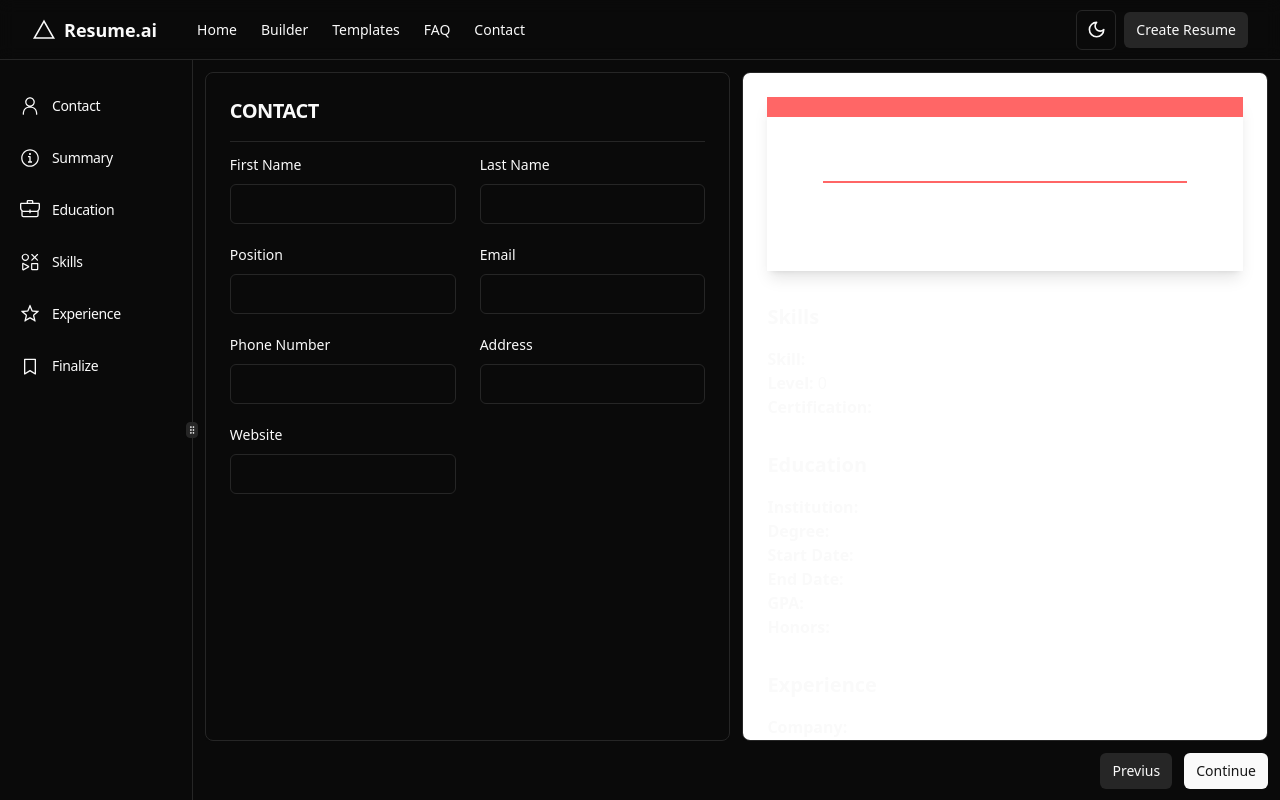
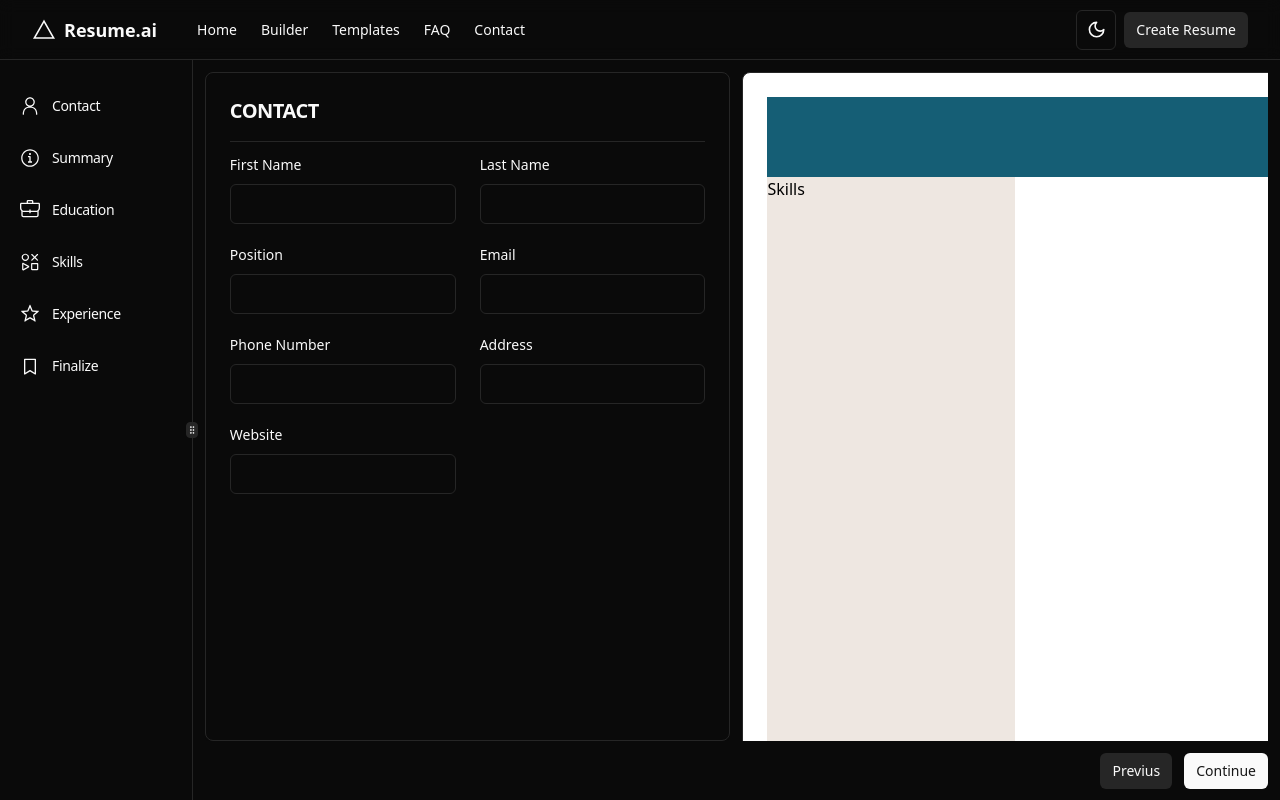
Before and after one commit to dan-begaliev/resume-builder-web-app, a React (Vite) app: page /resume-builder/contact in a window 1280 px wide. Built offline with nearby package versions, Linux system fonts and the light colour scheme; the HTML template or start-up script is replaced by a standard one.

Commit message:
Co-authored-by: devbayel <devbayel@users.noreply.github.com>

```diff
--- a/src/components/NotFound.tsx
+++ b/src/components/NotFound.tsx
@@ -4,7 +4,7 @@ import { Button } from "./ui/button";
 export default function NotFound() {
   return (
     <div className="h-screen flex flex-col items-center justify-center">
-      <h1>404 - Not Found</h1>
+      <h1>404 - Ama Loh, zdes byl the greatest king Bayel</h1>
       <Button asChild>
         <Link to="/">Go Home</Link>
       </Button>
--- a/src/pages/ResumeBuilder/components/Preview.tsx
+++ /dev/null
@@ -1,139 +0,0 @@
-import React from "react";
-import { ResumeData } from "@/config/builderData";
-import { useAppSelector } from "@/hooks/reduxHooks";
-import { Card } from "@/components/ui/card";
-
-const ResumePreview: React.FC = () => {
-  const resumeData = useAppSelector(
-    (state) => state.resumeBuilder
-  ) as ResumeData;
-
-  return (
-    <Card className="h-full items-center justify-center p-6 overflow-scroll bg-white">
-      {/* Contact Section */}
-      <section className="mb-8">
-        <div
-          className="shadow-lg h-full p-14 border-t-[20px]  text-center"
-          style={{ borderColor: "#ff6666", color: "#ff6666" }}
-        >
-          <div className="text-xl font-bold">
-            {resumeData.contact.firstname.value}{" "}
-            {resumeData.contact.lastname.value}
-          </div>
-          <div style={{ color: "black" }}>
-            {resumeData.contact.position.value}
-          </div>
-          <div>{resumeData.contact.address.value}</div>
-          <div className="font-normal test-sx flex justify-between">
-            {" "}
-            <p>{resumeData.contact.email.value}</p>
-            <p>{resumeData.contact.website.value}</p>
-            <p>{resumeData.contact.phone.value}</p>
-          </div>
-          <hr
-            className="border-[1.5px] my-2"
-            style={{ borderColor: "#ff6666" }}
-          />
-          {/* Summary Section */}
-          <section className="mb-8 text-xs" style={{ color: "black" }}>
-            {/* <p>
-              <strong>Title:</strong> {resumeData.summary.title.value}
-            </p> */}
-            <div
-              style={{
-                color: "black",
-                wordWrap: "break-word",
-                textAlign:
-                  "justify" /* Justify text for a more even appearance */,
-                lineHeight:
-                  "1.5" /* Adjust line height for better readability */,
-              }}
-            >
-              {resumeData.summary.description.value}
-            </div>
-            {/* <p>
-              <strong>Objective:</strong> {resumeData.summary.objective.value}
-            </p> */}
-          </section>
-        </div>
-      </section>
-
-      {/* Skills Section */}
-      <section className="mb-8">
-        <h2 className="text-xl font-bold mb-4">Skills</h2>
-        {resumeData.skills.map((skill, index) => (
-          <div key={index} className="mb-2">
-            <p>
-              <strong>Skill:</strong> {skill.name.value}
-            </p>
-            <p>
-              <strong>Level:</strong> {skill.level.value}
-            </p>
-            <p>
-              <strong>Certification:</strong> {skill.certification.value}
-            </p>
-          </div>
-        ))}
-      </section>
-
-      {/* Education Section */}
-      <section className="mb-8">
-        <h2 className="text-xl font-bold mb-4">Education</h2>
-        {resumeData.education.map((edu, index) => (
-          <div key={index} className="mb-2">
-            <p>
-              <strong>Institution:</strong> {edu.institution.value}
-            </p>
-            <p>
-              <strong>Degree:</strong> {edu.degree.value}
-            </p>
-            <p>
-              <strong>Start Date:</strong> {edu.startDate.value}
-            </p>
-            <p>
-              <strong>End Date:</strong> {edu.endDate.value}
-            </p>
-            <p>
-              <strong>GPA:</strong> {edu.gpa.value}
-            </p>
-            <p>
-              <strong>Honors:</strong> {edu.honors.value}
-            </p>
-          </div>
-        ))}
-      </section>
-
-      {/* Experience Section */}
-      <section>
-        <h2 className="text-xl font-bold mb-4">Experience</h2>
-        {resumeData.experience.map((exp, index) => (
-          <div key={index} className="mb-2">
-            <p>
-              <strong>Company:</strong> {exp.company.value}
-            </p>
-            <p>
-              <strong>Position:</strong> {exp.position.value}
-            </p>
-            <p>
-              <strong>Start Date:</strong> {exp.startDate.value}
-            </p>
-            <p>
-              <strong>End Date:</strong> {exp.endDate.value}
-            </p>
-            <p>
-              <strong>Description:</strong> {exp.description.value}
-            </p>
-            <p>
-              <strong>Responsibilities:</strong> {exp.responsibilities.value}
-            </p>
-            <p>
-              <strong>Achievements:</strong> {exp.achievements.value}
-            </p>
-          </div>
-        ))}
-      </section>
-    </Card>
-  );
-};
-
-export default ResumePreview;
--- /dev/null
+++ b/src/pages/ResumeBuilder/components/Preview/Preview.tsx
@@ -0,0 +1,161 @@
+import React from "react";
+import { ResumeData } from "@/config/builderData";
+import { useAppSelector } from "@/hooks/reduxHooks";
+import { Card } from "@/components/ui/card";
+
+const ResumePreview: React.FC = () => {
+  const resumeData = useAppSelector(
+    (state) => state.resumeBuilder
+  ) as ResumeData;
+
+  return (
+    <Card
+      className="h-full  p-6 overflow-scroll"
+      style={{
+        color: "black",
+        backgroundColor: "white",
+        width: "210mm",
+        height: "297mm",
+      }}
+    >
+      <div
+        className="text-3xl p-10 flex justify-center bg-cyan-800 font-bold"
+        style={{ color: "white" }}
+      >
+        {resumeData.contact.firstname.value} {resumeData.contact.lastname.value}
+      </div>
+      <div className="divide flex flex-row">
+        <div className="w-1/3 h-dvh flex bg-[#EEE7E1]">Skills</div>
+        <div className="w-2/3 h-dvh">
+          <section title="contact-details"></section>
+          <section title="skills"></section>
+        </div>
+      </div>
+    </Card>
+  );
+};
+
+export default ResumePreview;
+
+// {
+//   /* Contact Section */
+// }
+// <section className="mb-8">
+//   <div
+//     className="shadow-lg h-full p-14 border-t-[20px]  text-center"
+//     style={{ borderColor: "#ff6666", color: "#ff6666" }}
+//   >
+//     <div className="text-xl font-bold">
+//       {resumeData.contact.firstname.value} {resumeData.contact.lastname.value}
+//     </div>
+//     <div style={{ color: "black" }}>{resumeData.contact.position.value}</div>
+//     <div>{resumeData.contact.address.value}</div>
+//     <div className="font-normal test-sx flex justify-between">
+//       {" "}
+//       <p>{resumeData.contact.email.value}</p>
+//       <p>{resumeData.contact.website.value}</p>
+//       <p>{resumeData.contact.phone.value}</p>
+//     </div>
+//     <hr className="border-[1.5px] my-2" style={{ borderColor: "#ff6666" }} />
+//     {/* Summary Section */}
+//     <section className="mb-8 text-xs" style={{ color: "black" }}>
+//       {/* <p>
+//        <strong>Title:</strong> {resumeData.summary.title.value}
+//      </p> */}
+//       <div
+//         style={{
+//           color: "black",
+//           wordWrap: "break-word",
+//           textAlign: "justify" /* Justify text for a more even appearance */,
+//           lineHeight: "1.5" /* Adjust line height for better readability */,
+//         }}
+//       >
+//         {resumeData.summary.description.value}
+//       </div>
+//       {/* <p>
+//        <strong>Objective:</strong> {resumeData.summary.objective.value}
+//      </p> */}
+//     </section>
+//   </div>
+// </section>;
+
+// {
+//   /* Skills Section */
+// }
+// <section className="mb-8">
+//   <h2 className="text-xl font-bold mb-4">Skills</h2>
+//   {resumeData.skills.map((skill, index) => (
+//     <div key={index} className="mb-2">
+//       <p>
+//         <strong>Skill:</strong> {skill.name.value}
+//       </p>
+//       <p>
+//         <strong>Level:</strong> {skill.level.value}
+//       </p>
+//       <p>
+//         <strong>Certification:</strong> {skill.certification.value}
+//       </p>
+//     </div>
+//   ))}
+// </section>;
+
+// {
+//   /* Education Section */
+// }
+// <section className="mb-8">
+//   <h2 className="text-xl font-bold mb-4">Education</h2>
+//   {resumeData.education.map((edu, index) => (
+//     <div key={index} className="mb-2">
+//       <p>
+//         <strong>Institution:</strong> {edu.institution.value}
+//       </p>
+//       <p>
+//         <strong>Degree:</strong> {edu.degree.value}
+//       </p>
+//       <p>
+//         <strong>Start Date:</strong> {edu.startDate.value}
+//       </p>
+//       <p>
+//         <strong>End Date:</strong> {edu.endDate.value}
+//       </p>
+//       <p>
+//         <strong>GPA:</strong> {edu.gpa.value}
+//       </p>
+//       <p>
+//         <strong>Honors:</strong> {edu.honors.value}
+//       </p>
+//     </div>
+//   ))}
+// </section>;
+
+// {
+//   /* Experience Section */
+// }
+// <section>
+//   <h2 className="text-xl font-bold mb-4">Experience</h2>
+//   {resumeData.experience.map((exp, index) => (
+//     <div key={index} className="mb-2">
+//       <p>
+//         <strong>Company:</strong> {exp.company.value}
+//       </p>
+//       <p>
+//         <strong>Position:</strong> {exp.position.value}
+//       </p>
+//       <p>
+//         <strong>Start Date:</strong> {exp.startDate.value}
+//       </p>
+//       <p>
+//         <strong>End Date:</strong> {exp.endDate.value}
+//       </p>
+//       <p>
+//         <strong>Description:</strong> {exp.description.value}
+//       </p>
+//       <p>
+//         <strong>Responsibilities:</strong> {exp.responsibilities.value}
+//       </p>
+//       <p>
+//         <strong>Achievements:</strong> {exp.achievements.value}
+//       </p>
+//     </div>
+//   ))}
+// </section>;
--- a/src/pages/ResumeBuilder/index.tsx
+++ b/src/pages/ResumeBuilder/index.tsx
@@ -8,7 +8,7 @@ import { cn } from "@/lib/utils";
 import { useState } from "react";
 
 import Sidebar from "./components/Sidebar";
-import Preview from "./components/Preview";
+import Preview from "./components/Preview/Preview";
 import Editor from "./components/Editor";
 import { ResizeHandleCustom } from "@/components/ResizableHandleCustom";
 import BottomBar from "./components/BottomBar";
```
Also changed, not shown: src/pages/ResumeBuilder/components/Preview/components/Contact.tsx (added).
